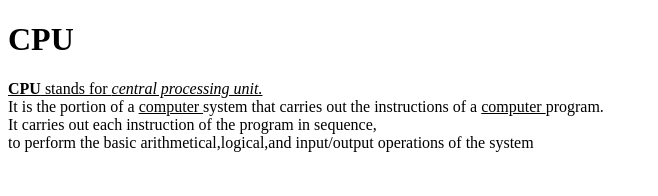
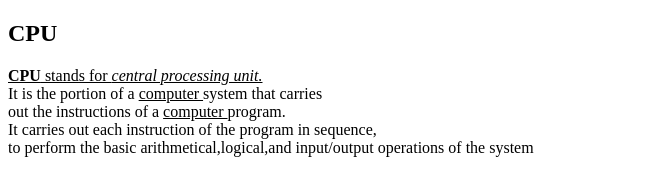
Before and after one commit to iamneo-production/cdccaafebcdeedadaeccdfffebaeceaec, a plain HTML site: page public/index.html in a window 1280 px wide. Shown: the whole page, without its empty margins (0-658 px from the left). Drawn offline with Linux system fonts and the light colour scheme.

Commit message:
Backup Commit

```diff
--- a/public/index.html
+++ b/public/index.html
@@ -1,11 +1,11 @@
 <!DOCTYPE html>
 <html lang="en">
 <head>
-    <h1> CPU </h1>
+    <h2> CPU </h2>
 </head>
 <body>
 <p><u><b>CPU</b> stands for <i>central processing unit.</i></u><br>
-It is the portion of a <u> computer </u> system that carries
+It is the portion of a <u> computer </u> system that carries<br>
 out the instructions of a <u> computer </u> program.<br>
 It carries out each instruction of the program in sequence,<br>
 to perform the basic arithmetical,logical,and input/output operations of the system</p><br>
```
